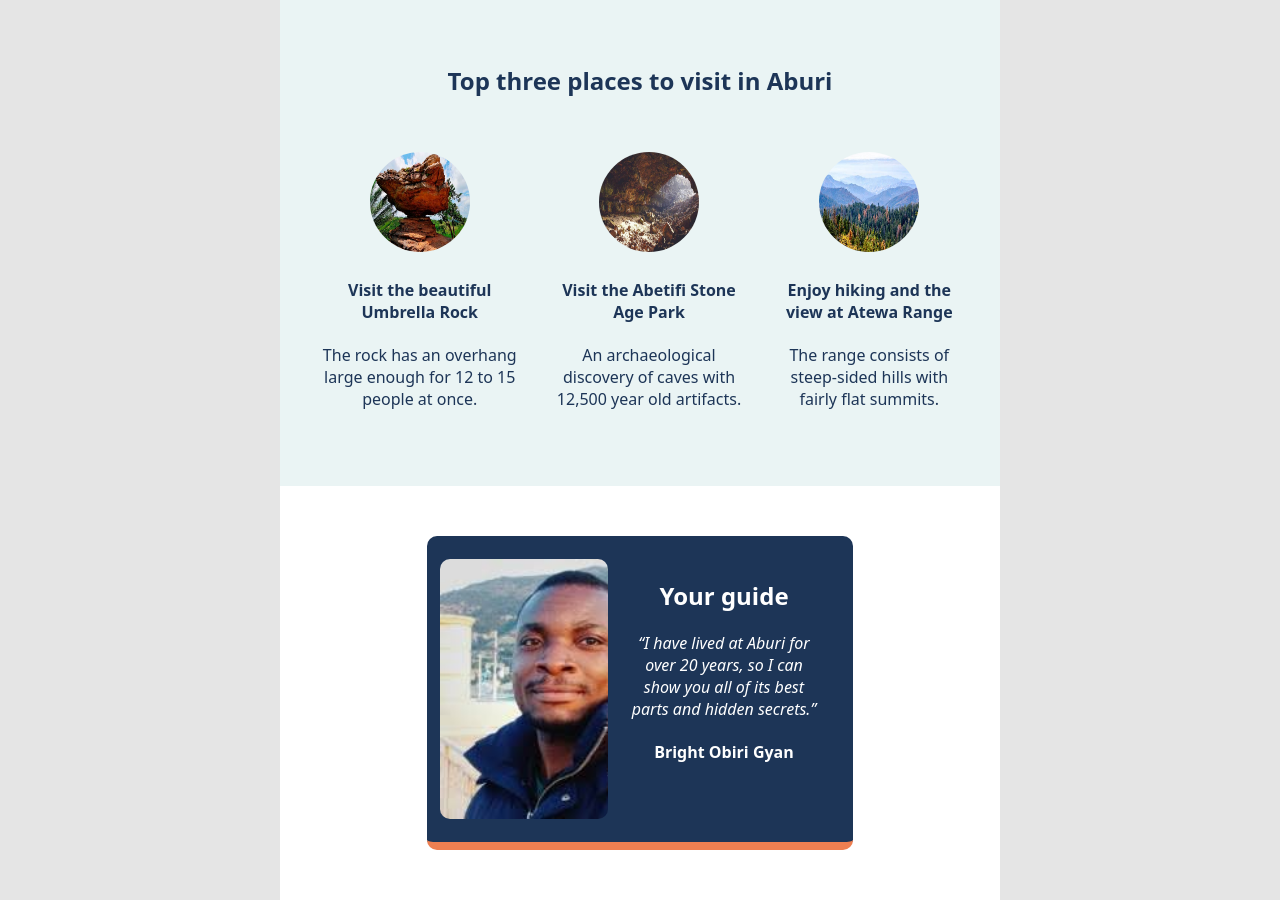
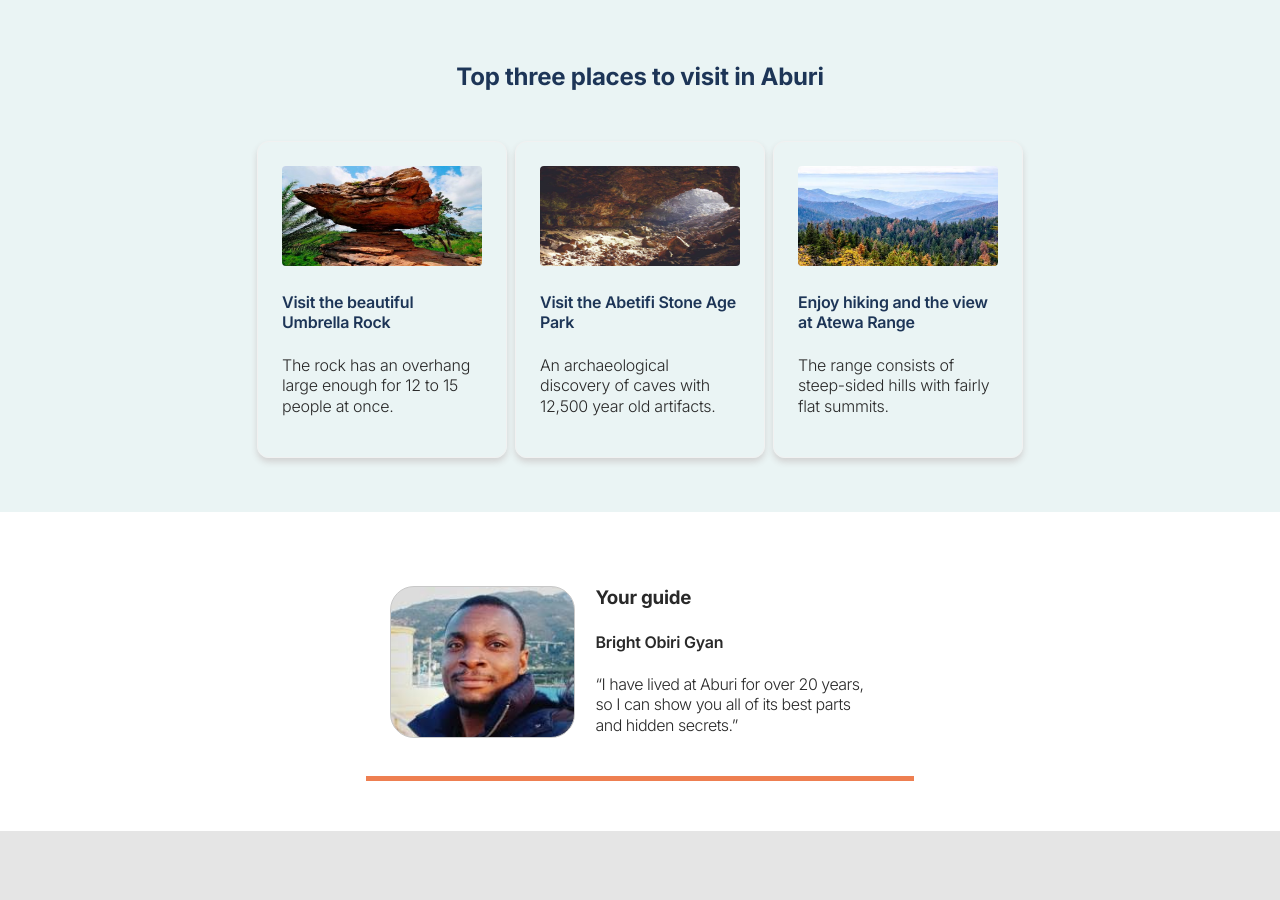
Before and after one commit to Bbrightr/visit-aburi-ghana, a plain HTML site: page index.html in a window 1280 px wide. Shown: the part 280-1180 px from the top of the page. After the commit the page ends 1111 px from the top, so only its background shows below. Drawn offline with nearby package versions, Linux system fonts and the light colour scheme; a web font is replaced by a local one.

Commit message:
Update 1.0
- Contact card updated with animation, borders and content
- 3 places to explore updated with box shadow, border, animation
- fonts updated
- hover styles updated
- text colors updated
- width of sentences updated
- paragraph alignment updated

```diff
--- a/index.html
+++ b/index.html
@@ -5,6 +5,13 @@
 <head>
     <link rel="stylesheet" href="styles.css">
     <title>Visit Aburi</title>
+    <link
+    rel="stylesheet"
+    href="https://cdnjs.cloudflare.com/ajax/libs/animate.css/4.1.1/animate.min.css"
+  />
+    <link rel="preconnect" href="https://fonts.googleapis.com">
+<link rel="preconnect" href="https://fonts.gstatic.com" crossorigin>
+<link href="https://fonts.googleapis.com/css2?family=Happy+Monkey&family=Inter:ital,opsz,wght@0,14..32,100..900;1,14..32,100..900&family=Orbitron:wght@400..900&family=Roboto:ital,wght@0,100..900;1,100..900&display=swap" rel="stylesheet">
 </head>
 
 <body>
@@ -43,13 +50,14 @@
     </div>
 
     <div class="biz-card">
-        <div class="profile">
+        <div class="profile" id="profile-img">
             <!-- <img src="img/images.jpg" id="profile-img"> -->
         </div>
         <div class="biz-info">
-            <h2>Your guide</h2>
+            <h3>Your guide</h3>
+            <h4>Bright Obiri Gyan</h4>
             <p id="details">“I have lived at Aburi for over 20 years, so I can show you all of its best parts and hidden secrets.”</p>
-            <h4>Bright Obiri Gyan</h4>
+
         </div>
     </div>
     </div>
--- a/styles.css
+++ b/styles.css
@@ -1,9 +1,30 @@
 body{
-    font-family: system-ui, -apple-system, BlinkMacSystemFont, 'Segoe UI', Roboto, Oxygen, Ubuntu, Cantarell, 'Open Sans', 'Helvetica Neue', sans-serif;
+    font-family: "Inter", serif;
     margin: 0 auto;
     text-align: center;
-    max-width: 720px;
+    max-width: 1440px;
     background-color: #E5E5E5;
+    letter-spacing: -0.25px;
+    line-height: 1.3;
+
+}
+
+p {
+    font-weight: 300;
+    color: #292929;
+    text-align: left;
+
+}
+
+h4 {
+    text-overflow: ellipsis; /* will make [...] at the end */
+    width: 200px; /* change to your preferences */
+    white-space: wrap;
+    font-weight: 600;
+}
+
+h3 {
+    margin: 0;
 }
 
 .container{
@@ -31,9 +52,9 @@ body{
     margin-bottom: 5px;
 }
 
-#aburi-head:hover{
+/* #aburi-head:hover{
     background-color: #EE7F51;
-}
+} */
 
 #aburi-text {
     display: inline;
@@ -42,16 +63,20 @@ body{
     padding: 10px 15px;
     border-radius: 10px;
     margin-top: 5px;
+    color: #1D3557;
+    text-align: center;
 }
 
-#aburi-text:hover{
+/* #aburi-text:hover{
     background-color: #1D3557;
-}
+} */
 
 .mid-info{
     background-color: #EAF4F4;
     color: #1D3557;
     padding: 50px 0px;
+    animation: slideInUp;
+    animation-duration: 0.5s;
 }
 
 .info-heading{
@@ -60,52 +85,85 @@ body{
 
 .three-places{
     display: flex;
+    /* margin: 0 8px; */
     padding: 0 24px;
+    justify-content: center;
+    /* width: 650px; */
+    /* margin: 0 auto; */
 }
 
 .place{
-    padding: 10px 10px;
+    padding: 24px;
+    text-align: left;
+    width: 200px;
+    border: 1px solid #f1f1f1;
+    border-radius: 12px;
+    margin: 4px;
+    box-shadow: 0 4px 6px #d2d2d2;
 }
 
 .place:hover{
     background-color: #D4EBEB;
     border-radius: 8px;
+    animation: pulse;
+    animation-duration: 1s;
 }
 
 .h4-images{
-    width: 100px;
+    width: 200px;
     height: 100px;
-    border-radius: 50px;
+    border-radius: 4px;
 }
 
 .biz-card{
     display: flex;
     margin: 50px auto 0px;
-    width: 400px;
-    background-color: #1D3557;
-    color: white;
-    border-bottom: 8px solid #EE7F51;
-    border-radius: 10px;
-    padding: 23px 13px;
+    width: 500px;
+    /* background-color: #1D3557; */
+    color: #292929;
+    border-bottom: 5px solid #EE7F51;
+    /* border-radius: 10px; */
+    padding: 24px;
+    text-align: left;
 
 }
 
+.biz-card h2 {
+    margin: 0;
+}
+
 .biz-card:hover{
-    background-color: #E63946;
-    border-bottom: 8px solid #1D3557;
+    background-color: #f0f0f0;
+    border: 1px solid #EE7F51;
+    border-bottom: 5px solid #EE7F51;
+    box-shadow: 0 12px 32px #c9c9c9;
+    border-radius: 24px;
+    animation: heartBeat;
+    animation-duration: 2s;
 }
 
 #details{
-    font-style: italic;
+    /* font-style: italic; */
+    letter-spacing: -0.5px;
+    line-height: 1.3;
 }
 
 .biz-info {
     padding: 0 20px;
 }
+
 .profile{
-    width: 600px;
-    height: 260px;
-    border-radius: 10px;
+    width: 450px;
+    height: 150px;
+    border: 1px solid rgb(200, 200, 200);
     background-image: url("img/images.jpg");
-    background-size: cover;
+    background-size:cover;
+    border-radius: 24px ;
 }
+
+/* #profile-img {
+    border: 3px solid black;
+    width: 200px;
+    height: 200px;
+    background-image: url("img/images.jpg");
+} */
```
